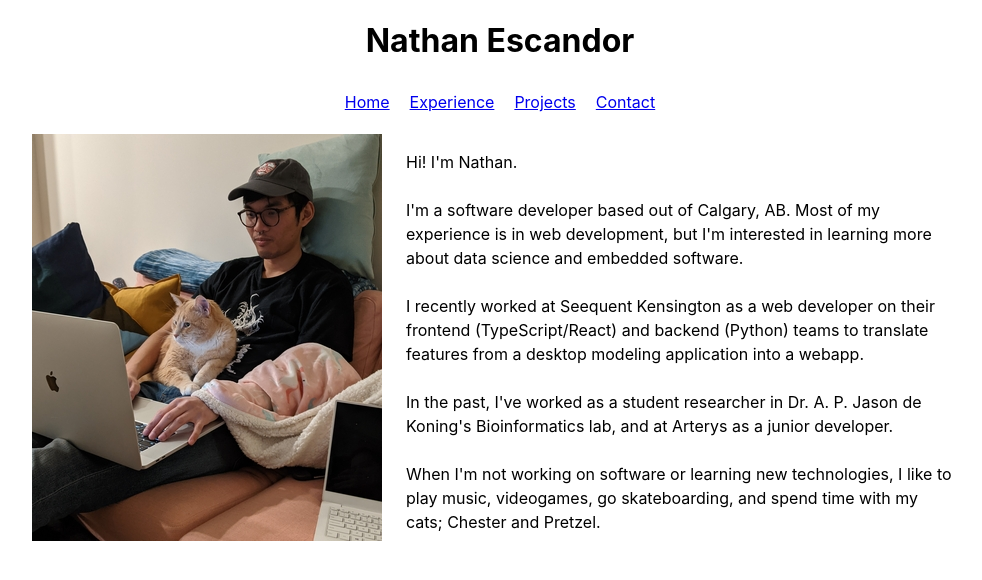
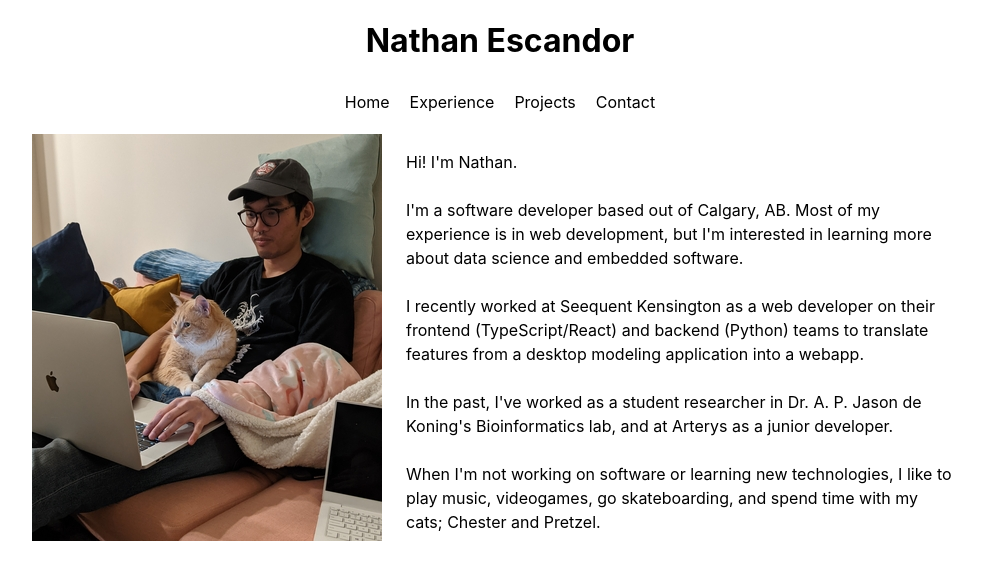
Before and after one commit to NathanEscandor/NathanEscandor.github.io, a React (Create React App) app: page / in a window 1280 px wide. Shown: the top 580 px of the page, without its empty margins (140-1122 px from the left). Built offline with nearby package versions, Linux system fonts and the light colour scheme.

Commit message:
Update navbar styles

```diff
--- a/src/NavBar/NavBar.js
+++ b/src/NavBar/NavBar.js
@@ -10,16 +10,16 @@ function NavBar() {
         <>
             <Grid container className={classes.root}>
                 <nav className={classes.navBar}>
-                    <Grid item>
+                    <Grid item className={classes.item}>
                         <NavBarItem name="Home" link="/"/>
                     </Grid>
-                    <Grid item>
+                    <Grid item className={classes.item}>
                         <NavBarItem name="Experience" link="/experience"/>
                     </Grid>
-                    <Grid item>
+                    <Grid item className={classes.item}>
                         <NavBarItem name="Projects" link="/projects"/>
                     </Grid>
-                    <Grid item>
+                    <Grid item className={classes.item}>
                         <NavBarItem name="Contact" link="/contact"/>
                     </Grid>
                 </nav>
--- a/src/NavBar/NavBar.styles.js
+++ b/src/NavBar/NavBar.styles.js
@@ -11,6 +11,11 @@ export const styles = (theme) => createStyles({
         justifyContent: 'space-evenly',
         flexDirection: 'row',
     },
+    item: {
+        '&:hover': {
+            backgroundColor: '#ddd9de',
+        }
+    }
 });
 
 export const useStyles = makeStyles(styles);
--- a/src/NavBar/NavBarItem/NavBarItem.js
+++ b/src/NavBar/NavBarItem/NavBarItem.js
@@ -6,13 +6,13 @@ function NavBarItem(props) {
     const classes = useStyles();
 
     return(
-        <>
+        // <>
             <div className={classes.root}>
-                <Link to={props.link}>
+                <Link to={props.link} className={classes.item}>
                     {props.name}
                 </Link>
             </div>
-        </>
+        // </>
     );
 };
 
--- a/src/NavBar/NavBarItem/NavBarItem.styles.js
+++ b/src/NavBar/NavBarItem/NavBarItem.styles.js
@@ -4,6 +4,10 @@ export const styles = (theme) => createStyles({
     root: {
         margin: '10px',
     },
+    item: {
+        color: 'black',
+        textDecoration: 'none',
+    },
 });
 
 export const useStyles = makeStyles(styles);
```
